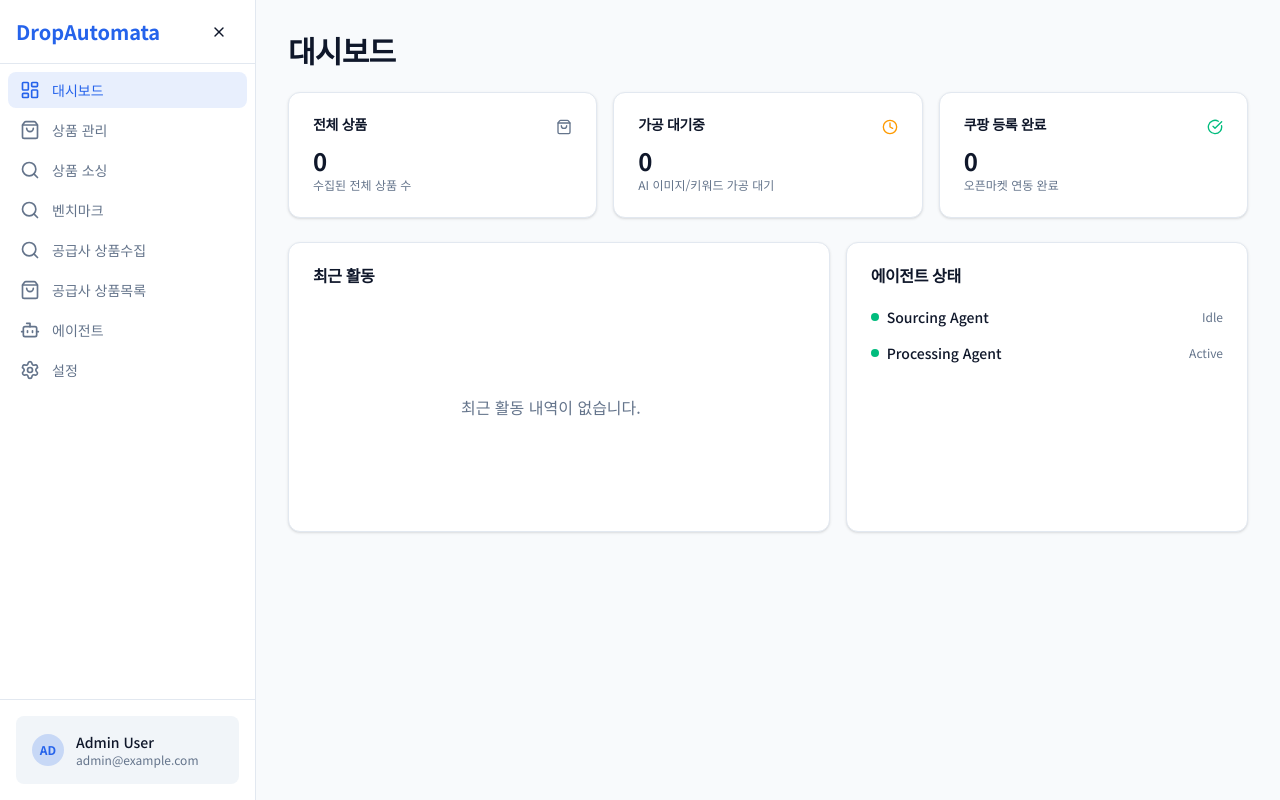
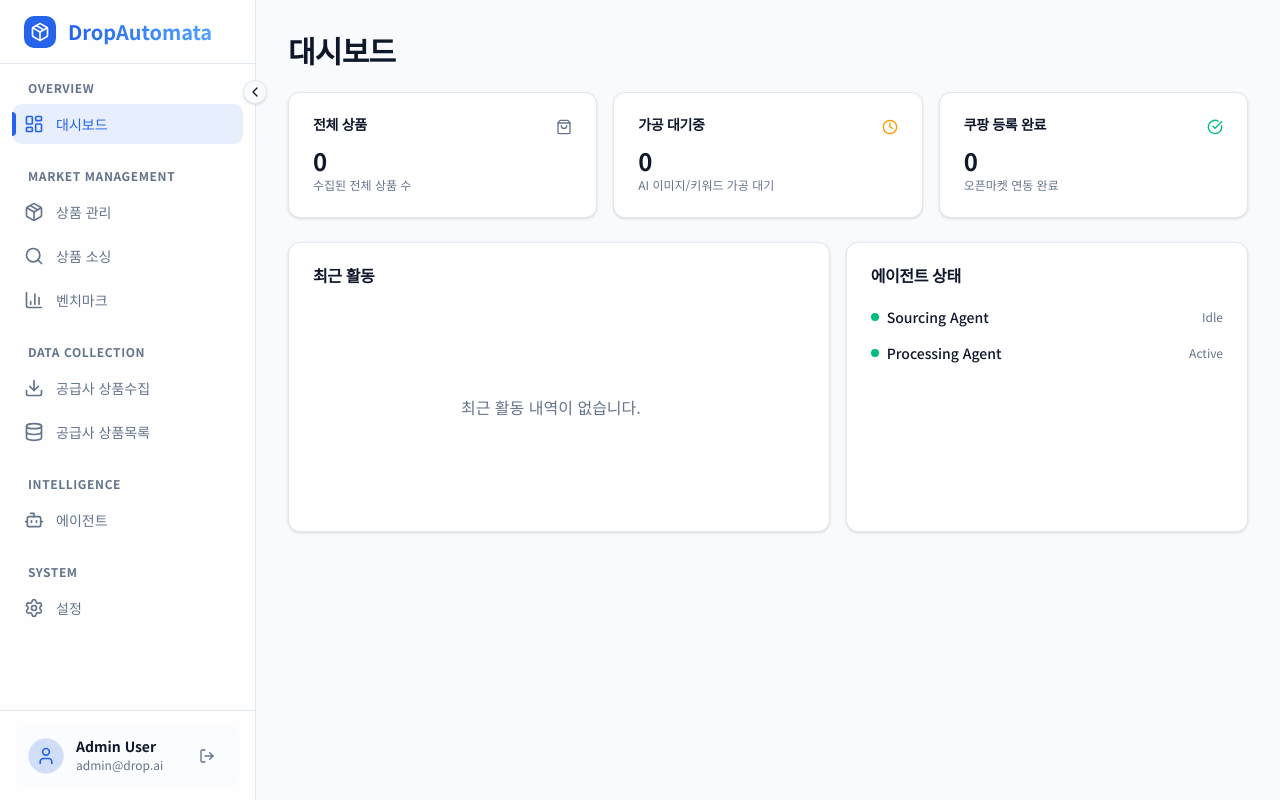
Before and after one commit to sunwoo0067/drop_01, a Next.js app in the folder frontend/: page / in a window 1280 px wide. Built offline with nearby package versions, Linux system fonts and the light colour scheme; no server answers.

Commit message:
feat: UI 사이드메뉴 개선 및 프리미엄 스타일 적용
사이드바 UI를 섹션 단위로 재구성하고 접기/펼치기 UX를 개선합니다.

- 미사용 아이콘 import 제거
- 접기/펼치기 버튼 aria-label 추가
- globals.css 파일 끝 개행 추가

```diff
--- a/frontend/src/app/globals.css
+++ b/frontend/src/app/globals.css
@@ -2,8 +2,10 @@
 
 :root {
   /* Light Theme */
-  --background: #f8fafc; /* Slate 50 */
-  --foreground: #0f172a; /* Slate 900 */
+  --background: #f8fafc;
+  /* Slate 50 */
+  --foreground: #0f172a;
+  /* Slate 900 */
 
   --card: #ffffff;
   --card-foreground: #0f172a;
@@ -11,24 +13,33 @@
   --popover: #ffffff;
   --popover-foreground: #0f172a;
 
-  --primary: #2563eb; /* Blue 600 */
+  --primary: #2563eb;
+  /* Blue 600 */
   --primary-foreground: #ffffff;
 
-  --secondary: #f1f5f9; /* Slate 100 */
+  --secondary: #f1f5f9;
+  /* Slate 100 */
   --secondary-foreground: #0f172a;
 
-  --muted: #f1f5f9; /* Slate 100 */
-  --muted-foreground: #64748b; /* Slate 500 */
+  --muted: #f1f5f9;
+  /* Slate 100 */
+  --muted-foreground: #64748b;
+  /* Slate 500 */
 
-  --accent: #f1f5f9; /* Slate 100 */
+  --accent: #f1f5f9;
+  /* Slate 100 */
   --accent-foreground: #0f172a;
 
-  --destructive: #ef4444; /* Red 500 */
+  --destructive: #ef4444;
+  /* Red 500 */
   --destructive-foreground: #ffffff;
 
-  --border: #e2e8f0; /* Slate 200 */
-  --input: #e2e8f0; /* Slate 200 */
-  --ring: #2563eb; /* Blue 600 */
+  --border: #e2e8f0;
+  /* Slate 200 */
+  --input: #e2e8f0;
+  /* Slate 200 */
+  --ring: #2563eb;
+  /* Blue 600 */
 
   --radius: 0.5rem;
 }
@@ -60,8 +71,10 @@
 
 @media (prefers-color-scheme: dark) {
   :root {
-    --background: #020617; /* Slate 950 */
-    --foreground: #f8fafc; /* Slate 50 */
+    --background: #020617;
+    /* Slate 950 */
+    --foreground: #f8fafc;
+    /* Slate 50 */
 
     --card: #020617;
     --card-foreground: #f8fafc;
@@ -69,24 +82,33 @@
     --popover: #020617;
     --popover-foreground: #f8fafc;
 
-    --primary: #3b82f6; /* Blue 500 */
+    --primary: #3b82f6;
+    /* Blue 500 */
     --primary-foreground: #ffffff;
 
-    --secondary: #1e293b; /* Slate 800 */
+    --secondary: #1e293b;
+    /* Slate 800 */
     --secondary-foreground: #f8fafc;
 
-    --muted: #1e293b; /* Slate 800 */
-    --muted-foreground: #94a3b8; /* Slate 400 */
+    --muted: #1e293b;
+    /* Slate 800 */
+    --muted-foreground: #94a3b8;
+    /* Slate 400 */
 
-    --accent: #1e293b; /* Slate 800 */
+    --accent: #1e293b;
+    /* Slate 800 */
     --accent-foreground: #f8fafc;
 
-    --destructive: #7f1d1d; /* Red 900 */
+    --destructive: #7f1d1d;
+    /* Red 900 */
     --destructive-foreground: #f8fafc;
 
-    --border: #1e293b; /* Slate 800 */
-    --input: #1e293b; /* Slate 800 */
-    --ring: #1d4ed8; /* Blue 700 */
+    --border: #1e293b;
+    /* Slate 800 */
+    --input: #1e293b;
+    /* Slate 800 */
+    --ring: #1d4ed8;
+    /* Blue 700 */
   }
 }
 
@@ -99,3 +121,22 @@ body {
 * {
   border-color: var(--border);
 }
+
+/* Custom Scrollbar for Sidebar */
+.custom-scrollbar::-webkit-scrollbar {
+  width: 4px;
+}
+
+.custom-scrollbar::-webkit-scrollbar-track {
+  background: transparent;
+}
+
+.custom-scrollbar::-webkit-scrollbar-thumb {
+  background: var(--muted-foreground);
+  border-radius: 10px;
+  opacity: 0.5;
+}
+
+.custom-scrollbar::-webkit-scrollbar-thumb:hover {
+  background: var(--primary);
+}
--- a/frontend/src/components/Sidebar.tsx
+++ b/frontend/src/components/Sidebar.tsx
@@ -2,20 +2,58 @@
 
 import Link from "next/link";
 import { usePathname } from "next/navigation";
-import { LayoutDashboard, ShoppingBag, Search, Settings, Bot, Menu, X } from "lucide-react";
+import {
+    LayoutDashboard,
+    Package,
+    Search,
+    Settings,
+    Bot,
+    BarChart3,
+    Download,
+    Database,
+    ChevronLeft,
+    ChevronRight,
+    LogOut,
+    User
+} from "lucide-react";
 import { useState } from "react";
 import { cn } from "@/lib/utils";
 import { Button } from "@/components/ui/Button";
 
-const menuItems = [
+const menuGroups = [
+    {
+        title: "Overview",
+        items: [
             { name: "대시보드", href: "/", icon: LayoutDashboard },
-    { name: "상품 관리", href: "/products", icon: ShoppingBag },
+        ]
+    },
+    {
+        title: "Market Management",
+        items: [
+            { name: "상품 관리", href: "/products", icon: Package },
             { name: "상품 소싱", href: "/sourcing", icon: Search },
-    { name: "벤치마크", href: "/benchmarks", icon: Search },
-    { name: "공급사 상품수집", href: "/suppliers", icon: Search },
-    { name: "공급사 상품목록", href: "/suppliers/items", icon: ShoppingBag },
+            { name: "벤치마크", href: "/benchmarks", icon: BarChart3 },
+        ]
+    },
+    {
+        title: "Data Collection",
+        items: [
+            { name: "공급사 상품수집", href: "/suppliers", icon: Download },
+            { name: "공급사 상품목록", href: "/suppliers/items", icon: Database },
+        ]
+    },
+    {
+        title: "Intelligence",
+        items: [
             { name: "에이전트", href: "/agents", icon: Bot },
+        ]
+    },
+    {
+        title: "System",
+        items: [
             { name: "설정", href: "/settings", icon: Settings },
+        ]
+    }
 ];
 
 export default function Sidebar() {
@@ -24,63 +62,104 @@ export default function Sidebar() {
 
     return (
         <div className={cn(
-            "flex flex-col border-r bg-card h-screen transition-all duration-300 ease-in-out",
-            collapsed ? "w-16" : "w-64"
+            "flex flex-col border-r bg-card/80 backdrop-blur-md h-screen transition-all duration-300 ease-in-out relative",
+            collapsed ? "w-20" : "w-64"
         )}>
-            <div className="flex h-16 items-center border-b px-4 justify-between">
-                {!collapsed && <h1 className="text-xl font-bold text-primary">DropAutomata</h1>}
-                <Button
-                    variant="ghost"
-                    size="icon"
+            {/* Collapse Toggle Button */}
+            <button
                 onClick={() => setCollapsed(!collapsed)}
-                    className="ml-auto"
+                aria-label={collapsed ? "사이드바 펼치기" : "사이드바 접기"}
+                className="absolute -right-3 top-20 flex h-6 w-6 items-center justify-center rounded-full border bg-background shadow-sm hover:bg-accent transition-colors z-10"
             >
-                    {collapsed ? <Menu className="h-4 w-4" /> : <X className="h-4 w-4" />}
-                </Button>
+                {collapsed ? <ChevronRight className="h-4 w-4" /> : <ChevronLeft className="h-4 w-4" />}
+            </button>
+
+            {/* Logo Section */}
+            <div className="flex h-16 items-center border-b px-6">
+                <div className="flex items-center gap-3">
+                    <div className="h-8 w-8 rounded-lg bg-primary flex items-center justify-center shrink-0">
+                        <Package className="h-5 w-5 text-primary-foreground" />
+                    </div>
+                    {!collapsed && (
+                        <span className="text-xl font-bold bg-gradient-to-r from-primary to-blue-400 bg-clip-text text-transparent transition-all">
+                            DropAutomata
+                        </span>
+                    )}
+                </div>
             </div>
 
-            <nav className="flex-1 space-y-1 p-2">
-                {menuItems.map((item) => {
+            {/* Navigation Section */}
+            <nav className="flex-1 overflow-y-auto overflow-x-hidden py-4 px-3 custom-scrollbar">
+                {menuGroups.map((group, groupIdx) => (
+                    <div key={group.title} className={cn("mb-6", groupIdx === 0 && "mt-0")}>
+                        {!collapsed && (
+                            <h2 className="px-4 text-xs font-semibold text-muted-foreground uppercase tracking-wider mb-2">
+                                {group.title}
+                            </h2>
+                        )}
+                        <div className="space-y-1">
+                            {group.items.map((item) => {
                                 const isActive = pathname === item.href || (item.href !== '/' && pathname.startsWith(item.href));
                                 return (
                                     <Link
                                         key={item.href}
                                         href={item.href}
                                         className={cn(
-                                "group flex items-center rounded-md px-3 py-2 text-sm font-medium transition-colors mb-1",
+                                            "group relative flex items-center rounded-lg px-3 py-2.5 text-sm font-medium transition-all duration-200",
                                             isActive
                                                 ? "bg-primary/10 text-primary"
-                                    : "text-muted-foreground hover:bg-muted hover:text-foreground",
-                                collapsed && "justify-center px-2"
+                                                : "text-muted-foreground hover:bg-accent/50 hover:text-foreground",
+                                            collapsed && "justify-center"
                                         )}
+                                        title={collapsed ? item.name : ""}
                                     >
                                         <item.icon
                                             className={cn(
-                                    "h-5 w-5 flex-shrink-0 transition-colors",
+                                                "h-5 w-5 flex-shrink-0 transition-transform duration-200 group-hover:scale-110",
                                                 isActive ? "text-primary" : "text-muted-foreground group-hover:text-foreground",
                                                 !collapsed && "mr-3"
                                             )}
                                         />
                                         {!collapsed && <span>{item.name}</span>}
+
+                                        {/* Active Indicator */}
+                                        {isActive && !collapsed && (
+                                            <div className="absolute left-0 top-1/2 -translate-y-1/2 w-1 h-6 bg-primary rounded-r-full" />
+                                        )}
                                     </Link>
                                 );
                             })}
+                        </div>
+                    </div>
+                ))}
             </nav>
 
-            <div className="p-4 border-t">
+            {/* User Profile Section */}
+            <div className="p-4 border-t h-[90px] flex items-center">
+                <div className={cn(
+                    "w-full rounded-xl transition-all duration-200",
+                    !collapsed && "bg-accent/30 p-3 hover:bg-accent/50"
+                )}>
+                    <div className={cn(
+                        "flex items-center",
+                        collapsed ? "justify-center" : "gap-3"
+                    )}>
+                        <div className="h-9 w-9 rounded-full bg-primary/20 flex items-center justify-center shrink-0 border border-primary/10">
+                            <User className="h-5 w-5 text-primary" />
+                        </div>
                         {!collapsed && (
-                    <div className="rounded-md bg-muted p-4">
-                        <div className="flex items-center gap-3">
-                            <div className="h-8 w-8 rounded-full bg-primary/20 flex items-center justify-center">
-                                <span className="text-xs font-bold text-primary">AD</span>
+                            <div className="flex flex-col min-w-0">
+                                <span className="text-sm font-semibold truncate leading-none mb-1">Admin User</span>
+                                <span className="text-xs text-muted-foreground truncate">admin@drop.ai</span>
                             </div>
-                            <div className="flex flex-col overflow-hidden">
-                                <span className="text-sm font-medium truncate">Admin User</span>
-                                <span className="text-xs text-muted-foreground truncate">admin@example.com</span>
+                        )}
+                        {!collapsed && (
+                            <Button variant="ghost" size="icon" className="ml-auto h-8 w-8 text-muted-foreground hover:text-destructive transition-colors">
+                                <LogOut className="h-4 w-4" />
+                            </Button>
+                        )}
                     </div>
                 </div>
-                    </div>
-                )}
             </div>
         </div>
     );
```
Lines whose indentation alone changed are shown as unchanged.
